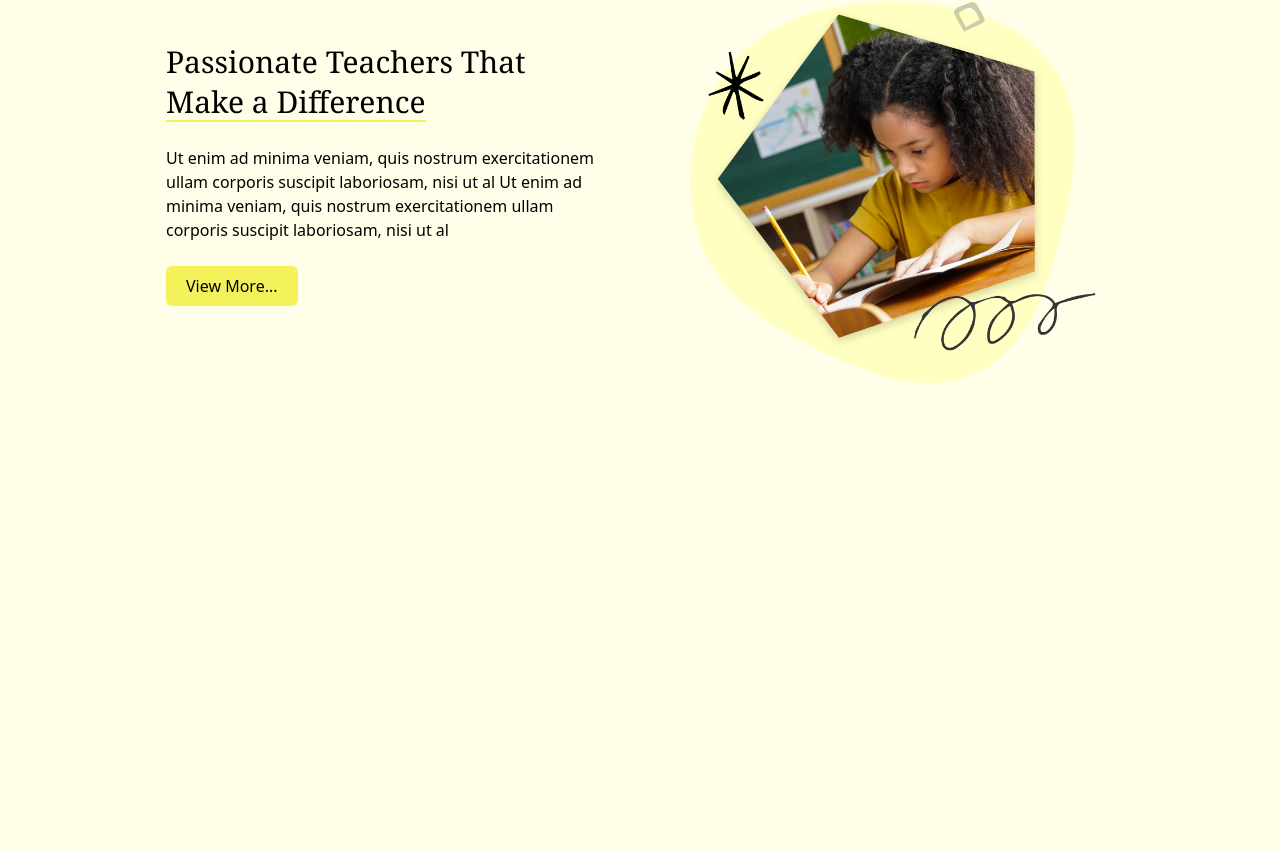
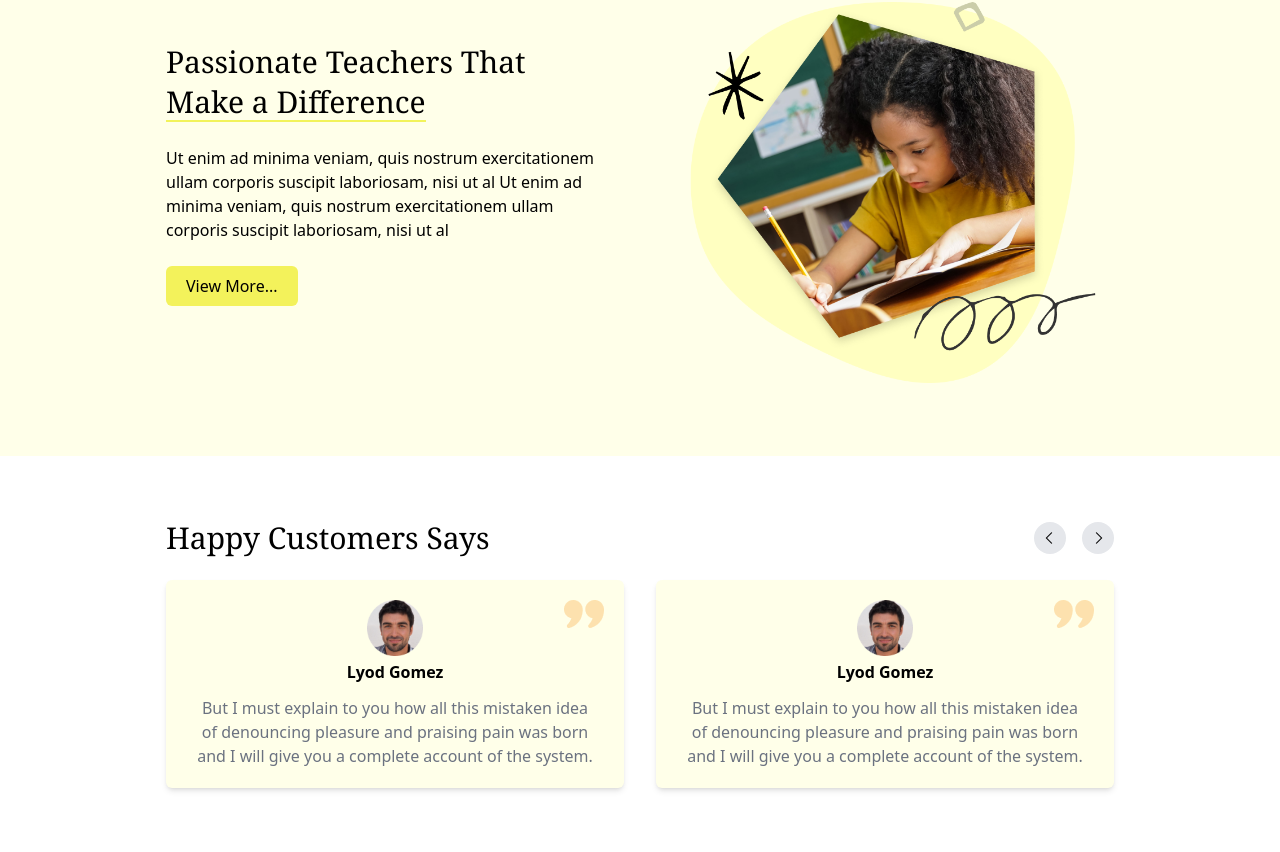
Before and after one commit to Ariyan-Rahman-Anas/Kindergarten-School, a plain HTML site: page index.html in a window 1280 px wide. Shown: the part 1750-2602 px from the top of the page. Before the commit the page ends 2206 px from the top, so only its background shows below. Drawn offline with nearby package versions, Linux system fonts and the light colour scheme.

Commit message:
Implemented the customer reviews section

```diff
--- a/index.html
+++ b/index.html
@@ -5,6 +5,10 @@
     <meta name="viewport" content="width=device-width, initial-scale=1.0">
     <title>KinderGarten School</title>
     <script src="https://cdn.tailwindcss.com"></script>
+    <link
+      rel="stylesheet"
+      href="https://maxst.icons8.com/vue-static/landings/line-awesome/line-awesome/1.3.0/css/line-awesome.min.css"
+    />
 </head>
 <body class="bg-[#FFFFE9]">
     <!-- header section starts from here -->
@@ -88,6 +92,50 @@
             </div>
         </section>
     <!-- preparing student section ends here -->
+
+    <!-- customer reviews section starts from here -->
+        <section class="bg-white py-16 px-2 ">
+            <div class="w-full md:w-[75%] mx-auto">
+                <div class="flex items-center justify-between">
+                    <h1 class="text-3xl font-serif ">Happy Customers Says</h1>
+                    <div class="left-next-arrows flex items-center justify-between gap-4">
+                        <div class="left w-[2rem] h-[2rem] flex items-center justify-center rounded-full hover:text-white bg-gray-200 hover:bg-[#fa8b02] cursor-pointer duration-500 ">
+                            <div>
+                                <i class="las la-angle-left h-full w-full "></i>
+                            </div>
+                        </div>
+                        <div class="left w-[2rem] h-[2rem] flex items-center justify-center rounded-full hover:text-white bg-gray-200 hover:bg-[#fa8b02] cursor-pointer duration-500 ">
+                            <div>
+                                <i class="las la-angle-right h-full w-full "></i>
+                            </div>
+                        </div>
+                    </div>
+                </div>
+                <div class="reviews mt-6 flex flex-col md:flex-row items-center justify-between  gap-8">
+                    <div class="review-1 bg-[#ffffe9] rounded-md shadow-md px-7 py-5 text-center relative hover:scale-110 duration-500 ">
+                        <div class="w-[3.5rem] h-[3.5rem] mx-auto mb-1 ">
+                           <img src="/images/face.png" alt="" class="w-full">
+                        </div>
+                        <strong>Lyod Gomez</strong>
+                        <p class="text-gray-500 mt-3 ">But I must explain to you how all this mistaken idea of denouncing pleasure and praising pain was born and I will give you a complete account of the system.</p>
+                        <div class="absolute top-5 right-5 ">
+                            <img src="/images/comma.png" alt="" class="opacity-25">
+                        </div>
+                    </div>
+                    <div class="review-2 bg-[#ffffe9] rounded-md shadow-md px-7 py-5 text-center relative hover:scale-110 duration-500 ">
+                        <div class="w-[3.5rem] h-[3.5rem] mx-auto mb-1 ">
+                           <img src="/images/face.png" alt="" class="w-full">
+                        </div>
+                        <strong>Lyod Gomez</strong>
+                        <p class="text-gray-500 mt-3 ">But I must explain to you how all this mistaken idea of denouncing pleasure and praising pain was born and I will give you a complete account of the system.</p>
+                        <div class="absolute top-5 right-5 ">
+                            <img src="/images/comma.png" alt="" class="opacity-25">
+                        </div>
+                    </div>
+                </div>
+            </div>
+        </section>
+    <!-- customer reviews section ends here -->
     </main>
 </body>
 </html>
```
Also changed, not shown: images/comma.png (added), images/face.png (added), images/left.png (added), images/right.png (added).
